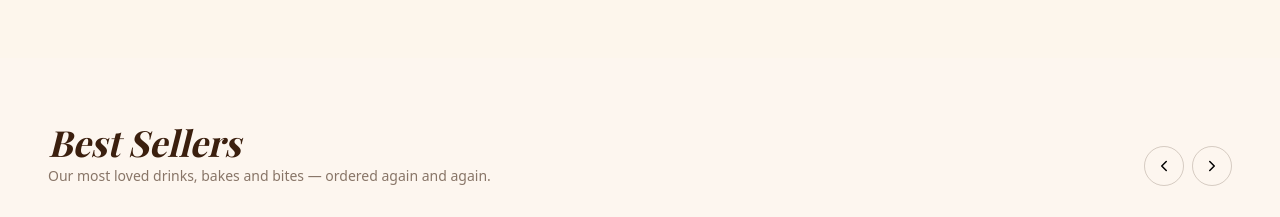
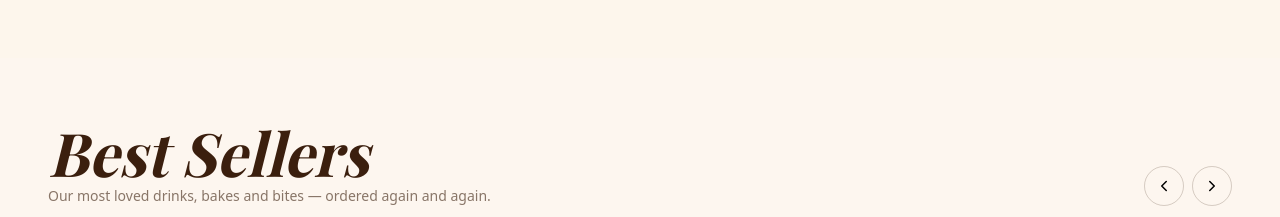
Before and after one commit to bencollier998/heirloom-v2, a React (Vite) app: page / in a window 1280 px wide. Shown: the part 1740-1957 px from the top of the page. Built offline with nearby package versions, Linux system fonts and the light colour scheme; grey boxes are pictures that could not be loaded; a web font is replaced by a local one.

Commit message:
Best Seller Font Size

```diff
--- a/src/App.tsx
+++ b/src/App.tsx
@@ -479,7 +479,7 @@ const ScrollRow = ({ items, title, subtitle }: { items: MenuItem[]; title: strin
     <div>
       <div className="flex items-end justify-between mb-8 px-6 md:px-12 max-w-7xl mx-auto">
         <div>
-          <h3 className="text-3xl md:text-4xl italic font-serif font-black text-brand-brown">{title}</h3>
+          <h3 className="text-5xl md:text-6xl italic font-serif font-black text-brand-brown">{title}</h3>
           <p className="text-brand-brown/60 text-sm mt-1">{subtitle}</p>
         </div>
         <div className="flex gap-2">
```
